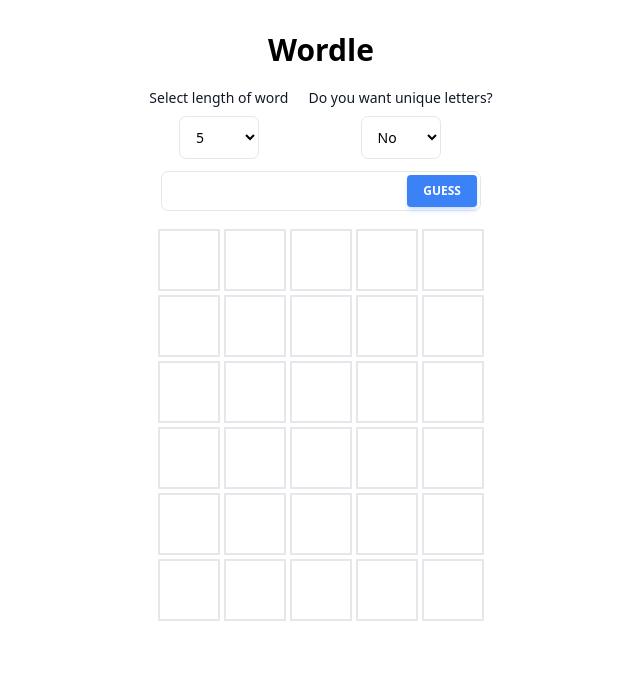
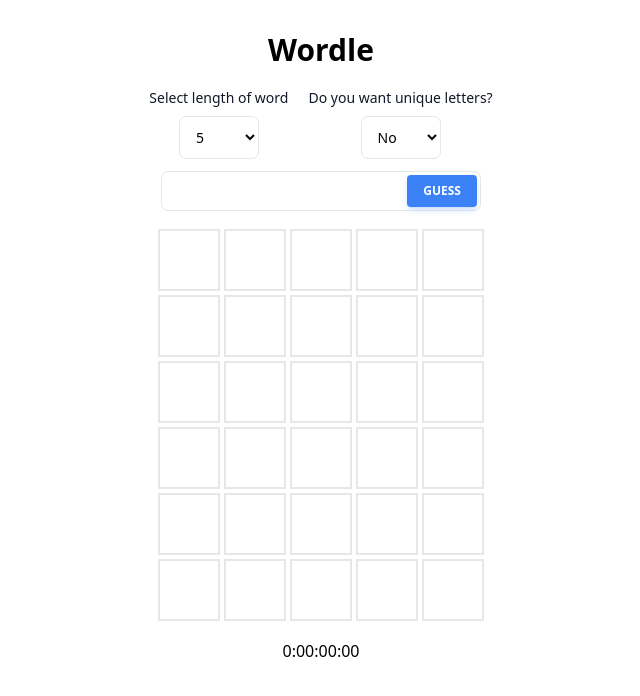
Before and after one commit to oskber/wordle-project, a React (Vite) app: page / in a window 1280 px wide. Shown: the top 696 px of the page, without its empty margins (319-959 px from the left). Built offline with nearby package versions, Linux system fonts and the light colour scheme; no server answers.

Commit message:
implemented a stopwatch

```diff
--- a/src/App.jsx
+++ b/src/App.jsx
@@ -21,6 +21,28 @@
     gameOver: false,
     guessedWord: false,
   });
+  const [time, setTime] = useState(0);
+  const [isRunning, setIsRunning] = useState(false);
+
+  const startTime = () => {
+    setIsRunning(true);
+  };
+  const stopTime = () => {
+    setIsRunning(false);
+  };
+
+  const hours = Math.floor(time / 360000);
+  const minutes = Math.floor((time % 360000) / 6000);
+  const seconds = Math.floor((time % 6000) / 100);
+  const milliseconds = time % 100;
+
+  useEffect(() => {
+    let intervalId;
+    if (isRunning) {
+      intervalId = setInterval(() => setTime(time + 1), 10);
+    }
+    return () => clearInterval(intervalId);
+  }, [isRunning, time]);
 
   useEffect(() => {
     async function fetchWords() {
@@ -32,17 +54,6 @@
 
     fetchWords();
   }, []);
-
-  useEffect(() => {
-    function waitOnReset() {
-      setTimeout(() => {
-        console.log('waited 1 seconds');
-
-        handleRandomWord(selectedLength, uniqueLetters);
-      }, 1000);
-    }
-    waitOnReset();
-  }, [originalWordList]);
 
   useEffect(() => {
     if (originalWordList.length > 0) {
@@ -77,11 +88,9 @@
       setCurrentAttempt({ attempt: currentAttempt.attempt + 1 });
 
       if (currentAttempt.attempt < 5 && guessedWord === correctWord.join('')) {
-        console.log('You guessed the word!');
         setGameOver({ gameOver: true, guessedWord: true });
         return;
       } else if (currentAttempt.attempt === 5) {
-        console.log('Game Over');
         setGameOver({ gameOver: true, guessedWord: false });
         setCurrentAttempt({ attempt: 0 });
         return;
@@ -118,12 +127,12 @@
 
   function handleSelectUnique(uniqueLetters) {
     if (uniqueLetters === true) {
-      const updatedWords = originalWordList.words.filter(
+      const filteredListByUnique = originalWordList.words.filter(
         (word) => new Set(word).size === word.length
       );
       setUniqueLetters(true);
-      setFilteredWordList({ words: updatedWords });
-      handleRandomWord();
+      setFilteredWordList({ words: filteredListByUnique });
+      handleRandomWord(selectedLength, uniqueLetters);
     }
   }
 
@@ -148,6 +157,7 @@
     setCurrentAttempt({ attempt: 0 });
     setCurrentRowIndex(0);
     setLetters([]);
+    setTime(0);
   }
 
   //CONSOLE LOGS
@@ -180,19 +190,27 @@
           onSelectUnique={handleSelectUnique}
         />
       </div>
-
       <GuessInput
         onGuessInput={handleOnGuess}
         selectedLength={selectedLength}
         onFeedback={handleOnFeedback}
+        startTime={startTime}
       />
       <BoardGrid letters={letters} length={selectedLength} />
+      <div className="stopwatch-container">
+        <p className="stopwatch-time">
+          {hours}:{minutes.toString().padStart(2, '0')}:
+          {seconds.toString().padStart(2, '0')}:
+          {milliseconds.toString().padStart(2, '0')}
+        </p>
+      </div>{' '}
       {gameOver.gameOver ? (
         <GameOver
           gameOver={gameOver}
           correctWord={correctWord}
           currentAttempt={currentAttempt}
           onReset={handleOnReset}
+          stopTime={stopTime}
         />
       ) : null}
     </div>
@@ -200,3 +218,20 @@
 }
 
 export default App;
+
+/*
+<div className="stopwatch-container">
+      <p className="stopwatch-time">
+        {hours}:{minutes.toString().padStart(2, '0')}:
+        {seconds.toString().padStart(2, '0')}:
+        {milliseconds.toString().padStart(2, '0')}
+      </p>
+      <div className="stopwatch-buttons">
+        <button className="stopwatch-button" onClick={startAndStop}>
+          {isRunning ? 'Stop' : 'Start'}
+        </button>
+        <button className="stopwatch-button" onClick={reset}>
+          Reset
+        </button>
+      </div>
+    </div> */
--- a/src/components/GameOver.jsx
+++ b/src/components/GameOver.jsx
@@ -1,9 +1,16 @@
+import { useEffect } from 'react';
+
 export default function GameOver({
   gameOver = {},
   correctWord,
   currentAttempt,
   onReset,
+  stopTime,
 }) {
+  useEffect(() => {
+    stopTime();
+  }, [stopTime]);
+
   return (
     <div className="gameOver">
       <h3>{gameOver.guessedWord ? 'Congrats!' : 'You failed...'}</h3>
--- a/src/components/GuessInput.jsx
+++ b/src/components/GuessInput.jsx
@@ -1,6 +1,10 @@
 import React, { useState } from 'react';
 
-export default function GuessInput({ onGuessInput, selectedLength }) {
+export default function GuessInput({
+  onGuessInput,
+  selectedLength,
+  startTime,
+}) {
   const [text, setText] = useState('');
 
   return (
@@ -12,6 +16,7 @@
           if (text.length !== selectedLength) return setText('');
           onGuessInput(text);
           setText('');
+          startTime();
         }}>
         <button
           className="!absolute right-1 top-1 z-10 select-none rounded bg-blue-500 py-2 px-4 text-center align-middle font-sans text-xs font-bold uppercase text-white shadow-md shadow-blue-500/20 transition-all hover:shadow-lg hover:shadow-blue-500/40 focus:opacity-[0.85] focus:shadow-none active:opacity-[0.85] active:shadow-none peer-placeholder-shown:pointer-events-none peer-placeholder-shown:bg-blue-gray-500 peer-placeholder-shown:opacity-50 peer-placeholder-shown:shadow-none"
```
